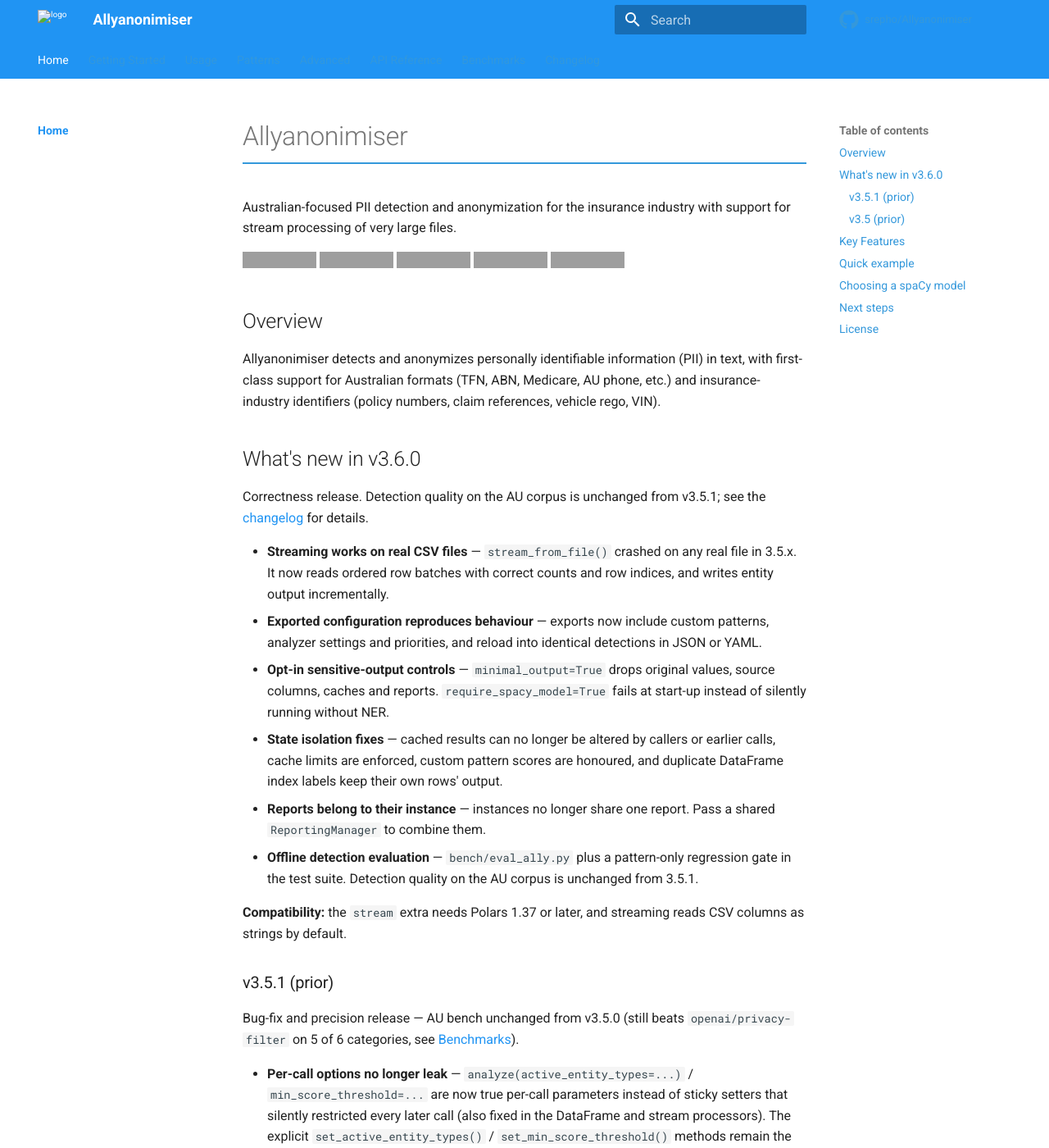
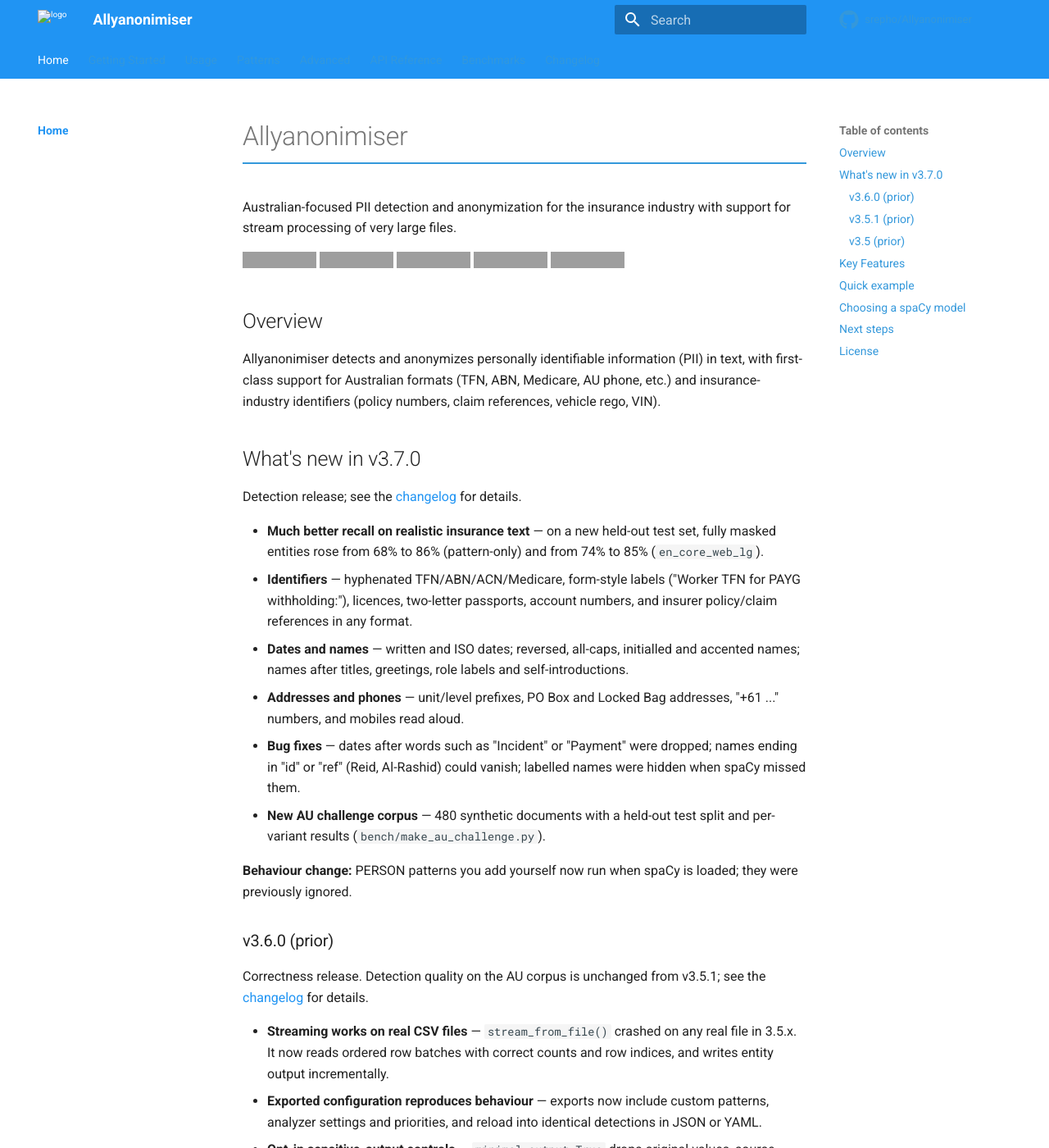
Before and after one commit to srepho/Allyanonimiser, an MkDocs documentation site: the page built from docs/index.md, in a window 1280 px wide and 1400 px high. Shown: the whole window at 82% size. Built offline with MkDocs 1.6.1 and Material for MkDocs 9.7.7, drawn with Linux system fonts in a browser that asks for light colours; comment, search, counter and statistics services are not loaded; grey boxes are pictures that could not be loaded.

Commit message:
Release prep v3.7.0: version bumps, changelog, README and docs summaries
Co-Authored-By: Claude Opus 5.5 <noreply@anthropic.com>

```diff
--- a/allyanonimiser/__init__.py
+++ b/allyanonimiser/__init__.py
@@ -66,7 +66,7 @@ from .utils.presidio_helpers import (
 )
 from .utils.spacy_helpers import create_spacy_pattern_from_examples
 
-__version__ = "3.6.0"
+__version__ = "3.7.0"
 
 # Named spaCy model presets — use these instead of the bare strings to make
 # the deployment-vs-accuracy tradeoff explicit at call sites.
--- a/docs/index.md
+++ b/docs/index.md
@@ -2,7 +2,7 @@
 
 Australian-focused PII detection and anonymization for the insurance industry with support for stream processing of very large files.
 
-[![PyPI version](https://img.shields.io/badge/pypi-v3.6.0-blue)](https://pypi.org/project/allyanonimiser/3.6.0/)
+[![PyPI version](https://img.shields.io/badge/pypi-v3.7.0-blue)](https://pypi.org/project/allyanonimiser/3.7.0/)
 [![Python Versions](https://img.shields.io/badge/python-3.12%20%7C%203.13-blue.svg)](https://pypi.org/project/allyanonimiser/)
 [![Tests](https://github.com/srepho/Allyanonimiser/actions/workflows/tests.yml/badge.svg)](https://github.com/srepho/Allyanonimiser/actions/workflows/tests.yml)
 [![Release Check](https://github.com/srepho/Allyanonimiser/actions/workflows/release-check.yml/badge.svg)](https://github.com/srepho/Allyanonimiser/actions/workflows/release-check.yml)
@@ -12,7 +12,20 @@ Australian-focused PII detection and anonymization for the insurance industry wi
 
 Allyanonimiser detects and anonymizes personally identifiable information (PII) in text, with first-class support for Australian formats (TFN, ABN, Medicare, AU phone, etc.) and insurance-industry identifiers (policy numbers, claim references, vehicle rego, VIN).
 
-## What's new in v3.6.0
+## What's new in v3.7.0
+
+Detection release; see the [changelog](https://github.com/srepho/Allyanonimiser/blob/main/CHANGELOG.md) for details.
+
+- **Much better recall on realistic insurance text** — on a new held-out test set, fully masked entities rose from 68% to 86% (pattern-only) and from 74% to 85% (`en_core_web_lg`).
+- **Identifiers** — hyphenated TFN/ABN/ACN/Medicare, form-style labels ("Worker TFN for PAYG withholding:"), licences, two-letter passports, account numbers, and insurer policy/claim references in any format.
+- **Dates and names** — written and ISO dates; reversed, all-caps, initialled and accented names; names after titles, greetings, role labels and self-introductions.
+- **Addresses and phones** — unit/level prefixes, PO Box and Locked Bag addresses, "+61 ..." numbers, and mobiles read aloud.
+- **Bug fixes** — dates after words such as "Incident" or "Payment" were dropped; names ending in "id" or "ref" (Reid, Al-Rashid) could vanish; labelled names were hidden when spaCy missed them.
+- **New AU challenge corpus** — 480 synthetic documents with a held-out test split and per-variant results (`bench/make_au_challenge.py`).
+
+**Behaviour change:** PERSON patterns you add yourself now run when spaCy is loaded; they were previously ignored.
+
+### v3.6.0 (prior)
 
 Correctness release. Detection quality on the AU corpus is unchanged from v3.5.1; see the [changelog](https://github.com/srepho/Allyanonimiser/blob/main/CHANGELOG.md) for details.
 
--- a/pyproject.toml
+++ b/pyproject.toml
@@ -6,7 +6,7 @@ build-backend = "setuptools.build_meta"
 
 [project]
 name = "allyanonimiser"
-version = "3.6.0"
+version = "3.7.0"
 description = "Australian-focused PII detection and anonymization for the insurance industry"
 readme = "README.md"
 requires-python = ">=3.12,<3.14"
```
Also changed, not shown: CHANGELOG.md (+1 -1 lines), README.md (+15 -4 lines), docs/getting-started/installation.md (+5 -5 lines), 1 other file.
